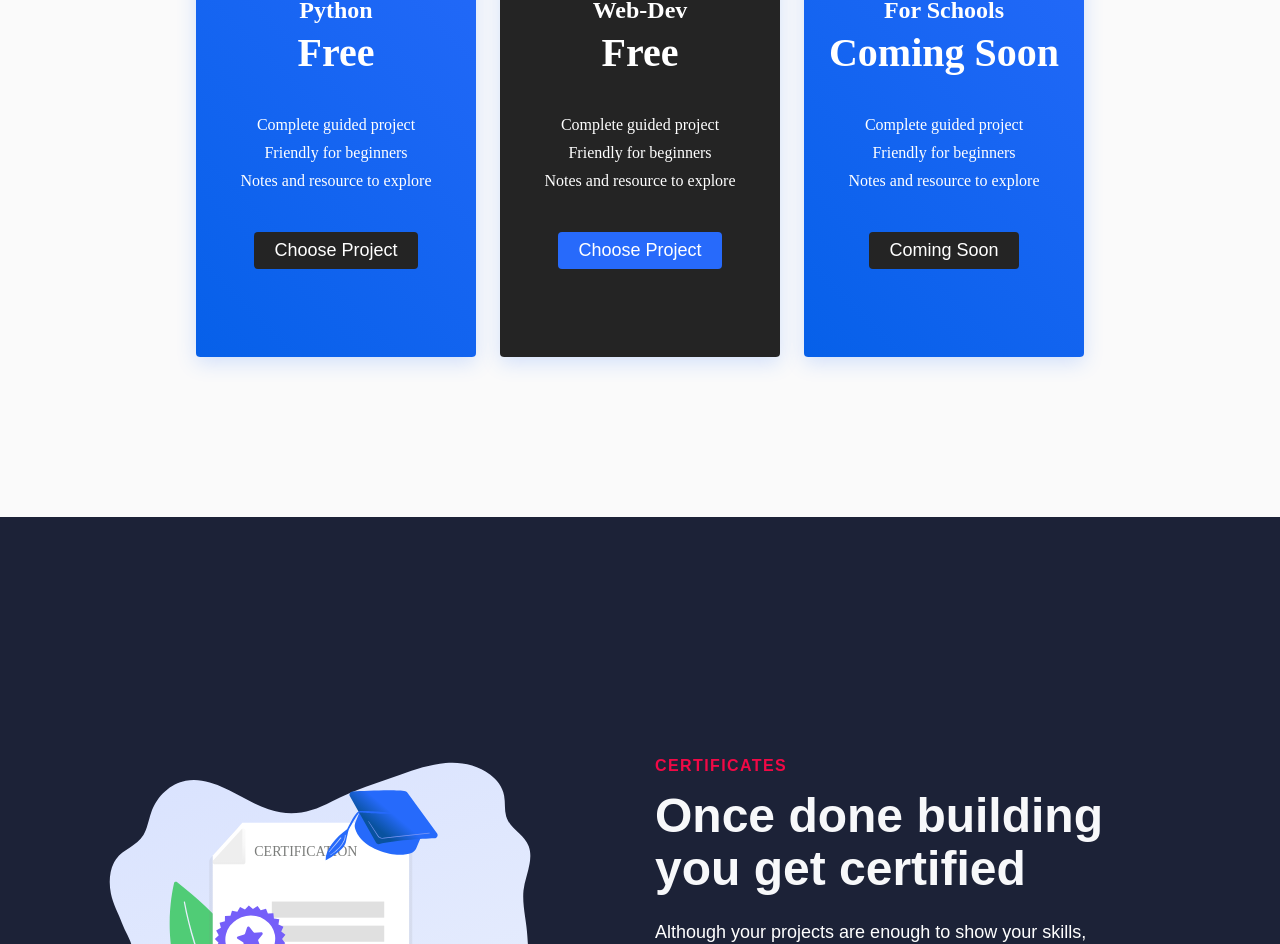
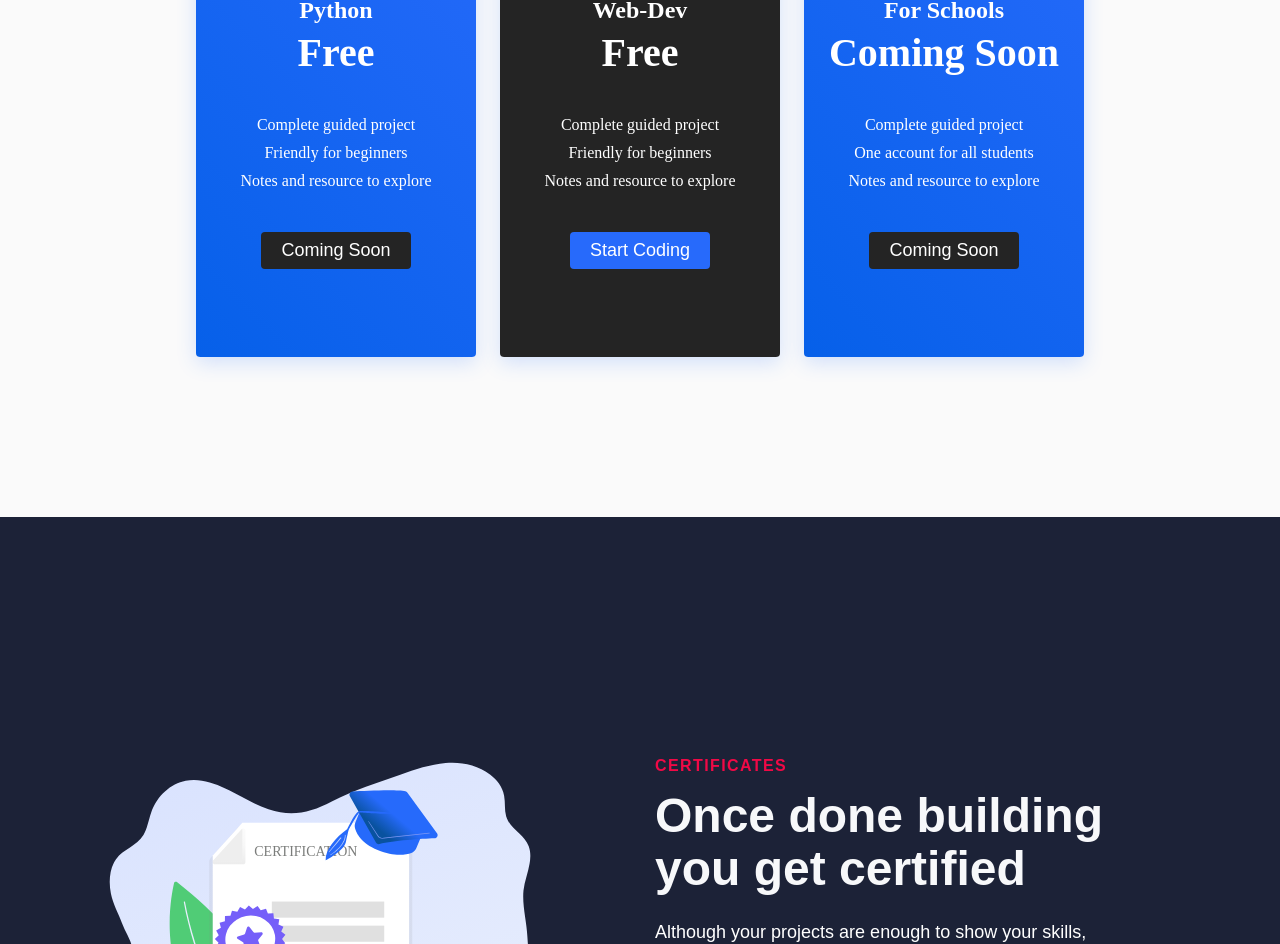
Before and after one commit to rnayan78/CodeBanana, a React (Create React App) app: page / in a window 1280 px wide. Shown: the part 2693-3637 px from the top of the page. Built offline with nearby package versions, Linux system fonts and the light colour scheme.

Commit message:
Update Pricing.js
Changed Web Dev description

```diff
--- a/src/components/Pricing.js
+++ b/src/components/Pricing.js
@@ -31,7 +31,7 @@ function Pricing() {
                                     <li>Notes and resource to explore</li>
                                 </ul>
                                 <Button buttonSize='btn--wide' buttonColor='primary'>
-                                    Choose Project
+                                    Coming Soon
                                 </Button>
                             </div>
                         </Link>
@@ -50,7 +50,7 @@ function Pricing() {
                                     <li>Notes and resource to explore</li>
                                 </ul>
                                 <Button buttonSize='btn--wide' buttonColor='blue'>
-                                    Choose Project
+                                    Start Coding
                                 </Button>
                             </div>
                         </Link>
@@ -65,7 +65,7 @@ function Pricing() {
                                 <p></p>
                                 <ul className="pricing__container-features">
                                     <li>Complete guided project</li>
-                                    <li>Friendly for beginners</li>
+                                    <li>One account for all students</li>
                                     <li>Notes and resource to explore</li>
                                 </ul>
                                 <Button buttonSize='btn--wide' buttonColor='primary'>
```
